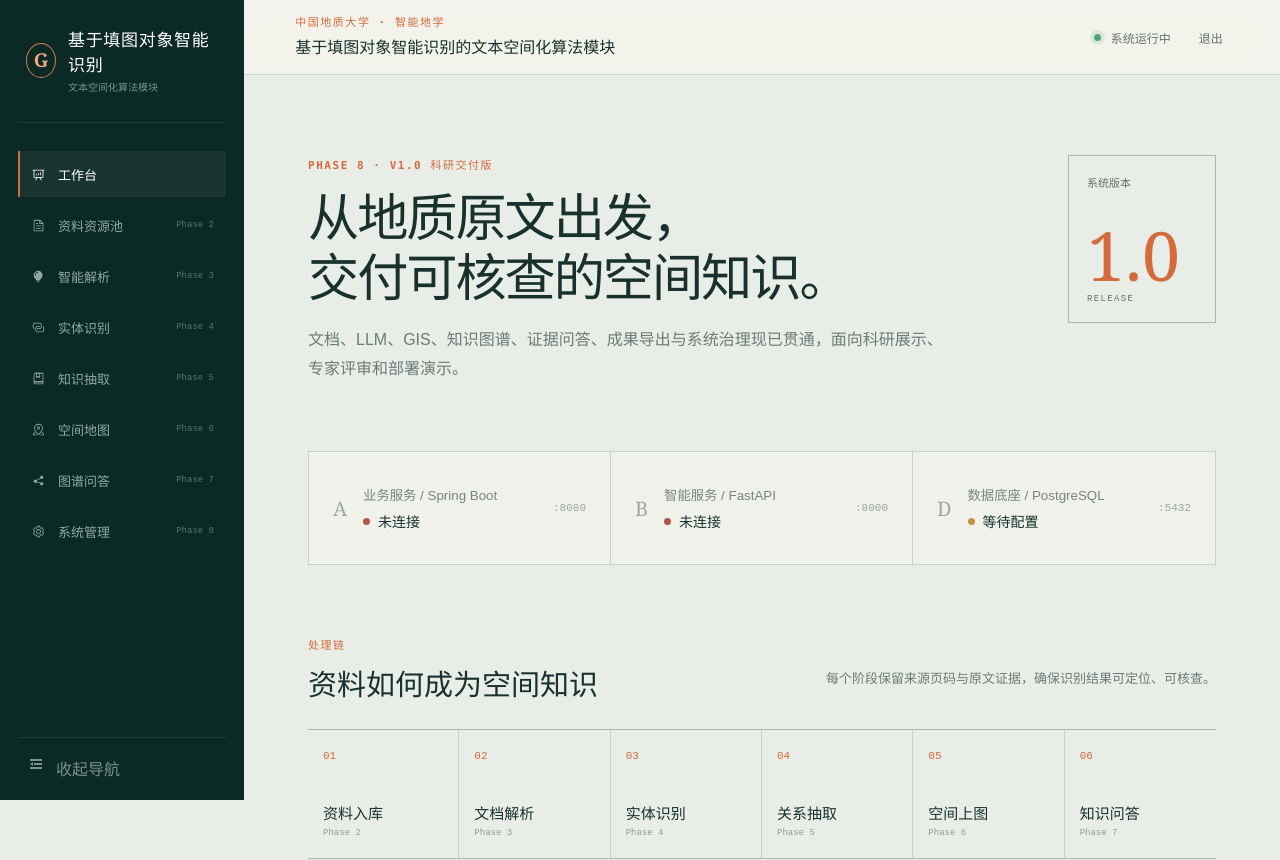
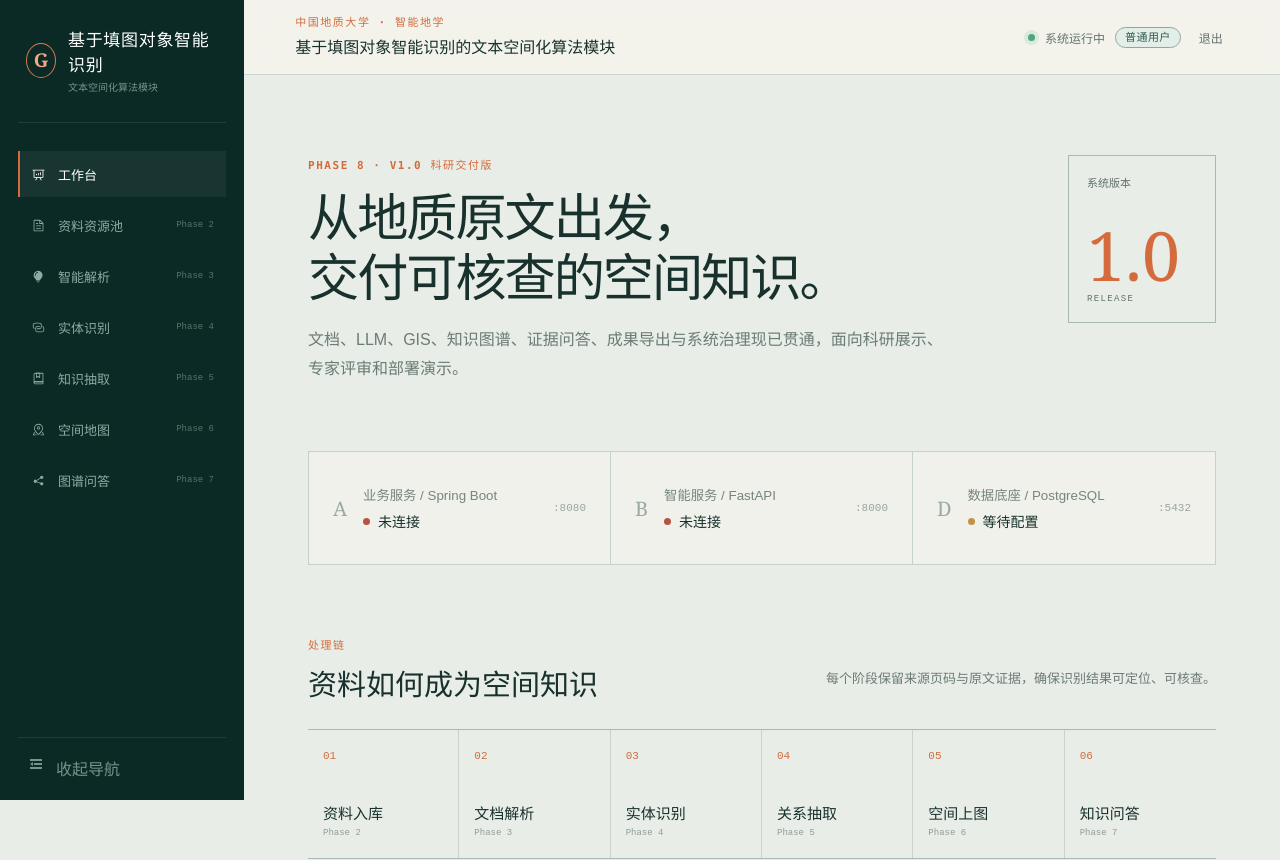
Before and after one commit to PepsiCo24/Development-of-a-text-spatialization-algorithm-module-, a Vue app in the folder frontend/: page /dashboard in a window 1280 px wide. Shown: the top 860 px of the page. Built offline with nearby package versions, Linux system fonts and the light colour scheme; no server answers; sample sign-in values are in the browser's storage.

Commit message:
Show and enforce user roles in the interface

```diff
--- a/frontend/src/layouts/AppLayout.vue
+++ b/frontend/src/layouts/AppLayout.vue
@@ -22,14 +22,14 @@ const signOut = () => { auth.logout(); router.push('/login') }
         <router-link to="/knowledge"><el-icon><Collection /></el-icon><span>知识抽取</span><small>Phase 5</small></router-link>
         <router-link to="/map"><el-icon><MapLocation /></el-icon><span>空间地图</span><small>Phase 6</small></router-link>
         <router-link to="/graph"><el-icon><Share /></el-icon><span>图谱问答</span><small>Phase 7</small></router-link>
-        <router-link to="/admin"><el-icon><Setting /></el-icon><span>系统管理</span><small>Phase 8</small></router-link>
+        <router-link v-if="auth.isAdmin" to="/admin"><el-icon><Setting /></el-icon><span>系统管理</span><small>Phase 8</small></router-link>
       </nav>
       <button class="collapse-button" type="button" @click="collapsed = !collapsed" :aria-label="collapsed ? '展开侧栏' : '收起侧栏'">
         <el-icon><component :is="collapsed ? MenuIcon : Fold" /></el-icon><span>收起导航</span>
       </button>
     </aside>
     <main class="main-area">
-      <header class="topbar"><div><span class="eyebrow">中国地质大学 · 智能地学</span><strong>基于填图对象智能识别的文本空间化算法模块</strong></div><div class="operator"><span class="status-dot"></span><span>系统运行中</span><button type="button" @click="signOut">退出</button></div></header>
+      <header class="topbar"><div><span class="eyebrow">中国地质大学 · 智能地学</span><strong>基于填图对象智能识别的文本空间化算法模块</strong></div><div class="operator"><span class="status-dot"></span><span>系统运行中</span><span v-if="auth.displayName" class="operator-name">{{ auth.displayName }}</span><strong class="role-badge" :class="{ admin: auth.isAdmin }">{{ auth.roleLabel }}</strong><button type="button" @click="signOut">退出</button></div></header>
       <router-view />
     </main>
   </div>
--- a/frontend/src/router/index.ts
+++ b/frontend/src/router/index.ts
@@ -21,7 +21,7 @@ const router = createRouter({
         { path: 'dictionary', name: 'dictionary', component: () => import('@/views/DictionaryView.vue') },
         { path: 'map', name: 'map', component: () => import('@/views/SpatialMapView.vue') },
         { path: 'graph', name: 'graph', component: () => import('@/views/KnowledgeGraphView.vue') },
-        { path: 'admin', name: 'admin', component: () => import('@/views/SystemAdminView.vue') },
+        { path: 'admin', name: 'admin', component: () => import('@/views/SystemAdminView.vue'), meta: { requiresAdmin: true } },
       ],
     },
     { path: '/:pathMatch(.*)*', redirect: '/dashboard' },
@@ -31,6 +31,7 @@ const router = createRouter({
 router.beforeEach((to) => {
   const auth = useAuthStore()
   if (!to.meta.public && !auth.authenticated) return { name: 'login', query: { redirect: to.fullPath } }
+  if (to.meta.requiresAdmin && !auth.isAdmin) return { name: 'dashboard' }
   if (to.name === 'login' && auth.authenticated) return { name: 'dashboard' }
 })
 
--- a/frontend/src/stores/auth.ts
+++ b/frontend/src/stores/auth.ts
@@ -2,25 +2,59 @@ import { defineStore } from 'pinia'
 import { http } from '@/api/http'
 
 const TOKEN_KEY = 'geotext-token'
+const PROFILE_KEY = 'geotext-profile'
+
+type SessionProfile = { displayName: string; role: string }
+
+const tokenRole = (token: string) => {
+  try {
+    const payload = token.split('.')[1].replace(/-/g, '+').replace(/_/g, '/')
+    return JSON.parse(atob(payload.padEnd(Math.ceil(payload.length / 4) * 4, '='))).role ?? 'USER'
+  } catch { return 'USER' }
+}
+
+const loadProfile = (token: string): SessionProfile => {
+  try {
+    const profile = JSON.parse(localStorage.getItem(PROFILE_KEY) ?? '') as SessionProfile
+    if (profile.role) return profile
+  } catch { /* Use the role embedded in an existing login token. */ }
+  return { displayName: '', role: token ? tokenRole(token) : 'USER' }
+}
 
 export const useAuthStore = defineStore('auth', {
-  state: () => ({ token: localStorage.getItem(TOKEN_KEY) ?? '' }),
-  getters: { authenticated: (state) => Boolean(state.token) },
+  state: () => {
+    const token = localStorage.getItem(TOKEN_KEY) ?? ''
+    const profile = loadProfile(token)
+    return { token, displayName: profile.displayName, role: profile.role }
+  },
+  getters: {
+    authenticated: (state) => Boolean(state.token),
+    isAdmin: (state) => state.role === 'ADMIN',
+    roleLabel: (state) => state.role === 'ADMIN' ? '管理员' : '普通用户',
+  },
   actions: {
+    applySession(data: { accessToken: string; displayName: string; role: string }) {
+      this.token = data.accessToken
+      this.displayName = data.displayName
+      this.role = data.role
+      localStorage.setItem(TOKEN_KEY, this.token)
+      localStorage.setItem(PROFILE_KEY, JSON.stringify({ displayName: this.displayName, role: this.role }))
+    },
     async login(username: string, password: string) {
       if (!username.trim() || !password) throw new Error('请输入用户名和密码')
       const response = await http.post('/auth/login', { username, password })
-      this.token = response.data.data.accessToken
-      localStorage.setItem(TOKEN_KEY, this.token)
+      this.applySession(response.data.data)
     },
     async register(username: string, displayName: string, password: string) {
       const response = await http.post('/auth/register', { username, displayName, password })
-      this.token = response.data.data.accessToken
-      localStorage.setItem(TOKEN_KEY, this.token)
+      this.applySession(response.data.data)
     },
     logout() {
       this.token = ''
+      this.displayName = ''
+      this.role = 'USER'
       localStorage.removeItem(TOKEN_KEY)
+      localStorage.removeItem(PROFILE_KEY)
     },
   },
 })
```
Also changed, not shown: frontend/src/assets/main.css, 1 other file (tests, documents, lock files or other folders).
